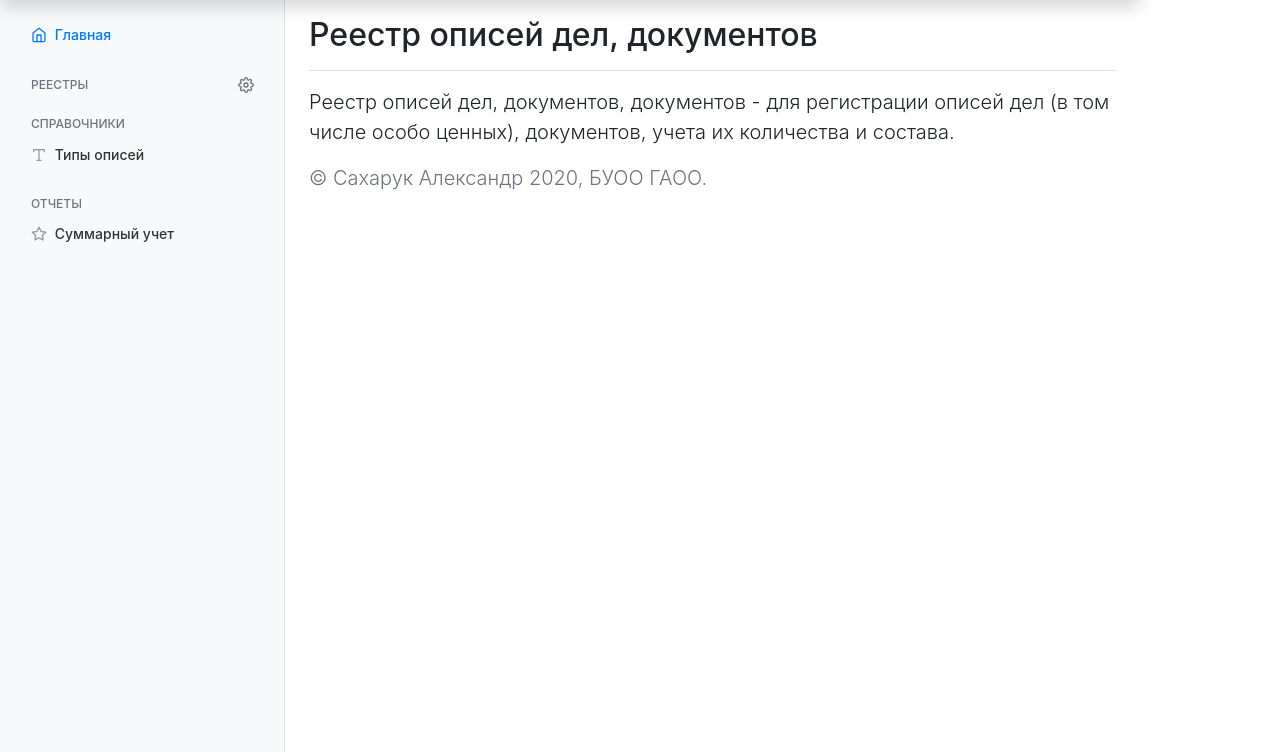
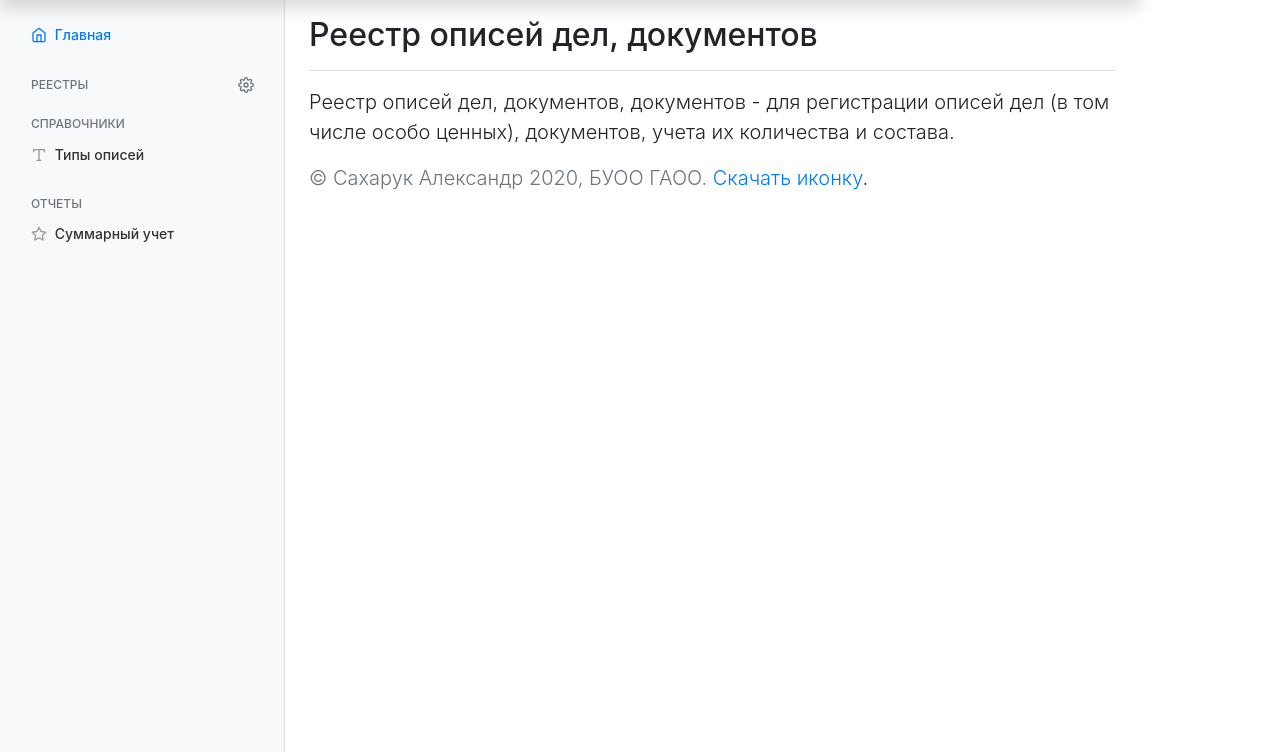
Before and after one commit to caxapyk/warch_registry, a Python web app: template templates/index/index.html in a window 1280 px wide. Shown: the part 54-806 px from the top of the page. Run offline with Jinja, Linux system fonts and the light colour scheme; the template is opened without the code that fills it, so the values that code supplies are empty.

Commit message:
download ico link

```diff
--- a/templates/index/index.html
+++ b/templates/index/index.html
@@ -13,6 +13,6 @@
     состава.
 </p>
 <p class="lead">
-    <span class="text-muted">&copy; Сахарук Александр 2020, БУОО ГАОО.</span>
+    <span class="text-muted">&copy; Сахарук Александр 2020, БУОО ГАОО.</span> <a href="{{ url_for('static', filename='warch_registry.ico') }}">Скачать иконку</a>.
 </p>
 {% endblock %}
```
Also changed, not shown: static/warch_registry.ico (added).
